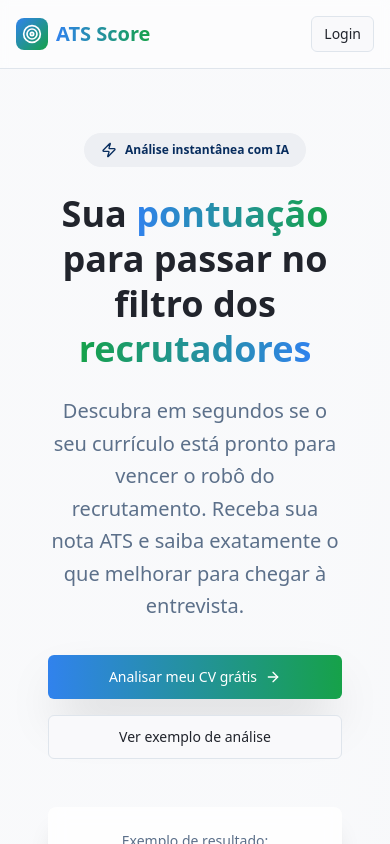
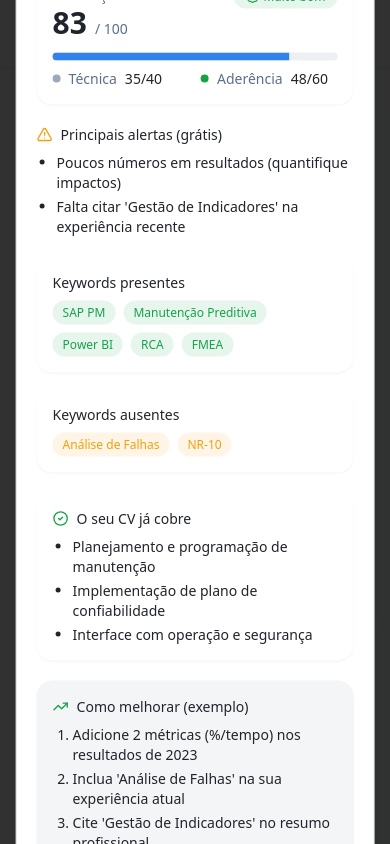
Before and after one commit to litzafontana/ats-score-cv, a React (Vite) app: page / in a window 390 px wide. Both pictures are taken after a click on the button "Ver exemplo de análise". Shown: the top 844 px of the page. Built offline with nearby package versions, Linux system fonts and the light colour scheme.

Commit message:
Add ATS example modal
Add `ExampleAnalysisModal` component to the homepage, replacing the existing "See an example analysis" button. The modal is designed to be responsive and visually consistent with the hero section.

```diff
--- /dev/null
+++ b/src/components/ExampleAnalysisModal.tsx
@@ -0,0 +1,149 @@
+import { useState } from "react";
+import { CheckCircle2, AlertTriangle, BadgeCheck, Sparkles, TrendingUp } from "lucide-react";
+import { Dialog, DialogContent, DialogHeader, DialogTitle } from "@/components/ui/dialog";
+import { Button } from "@/components/ui/button";
+import { Progress } from "@/components/ui/progress";
+import { Card, CardContent } from "@/components/ui/card";
+
+export default function ExampleAnalysisModal() {
+  const [open, setOpen] = useState(false);
+
+  const data = {
+    nota_final: 83,
+    pontuacao_tecnica: 35,
+    pontuacao_aderencia: 48,
+    classificacao: "Muito bom",
+    alertas: [
+      "Poucos números em resultados (quantifique impactos)",
+      "Falta citar 'Gestão de Indicadores' na experiência recente",
+    ],
+    palavras_chave_ok: ["SAP PM", "Manutenção Preditiva", "Power BI", "RCA", "FMEA"],
+    palavras_chave_faltando: ["Análise de Falhas", "NR-10"],
+    responsabilidades_espelhadas: [
+      "Planejamento e programação de manutenção",
+      "Implementação de plano de confiabilidade",
+      "Interface com operação e segurança",
+    ],
+    recomendacoes: [
+      "Adicione 2 métricas (%/tempo) nos resultados de 2023",
+      "Inclua 'Análise de Falhas' na sua experiência atual",
+      "Cite 'Gestão de Indicadores' no resumo profissional",
+    ],
+  } as const;
+
+  return (
+    <div className="w-full">
+      <Button
+        onClick={() => setOpen(true)}
+        variant="outline"
+        size="lg"
+      >
+        <Sparkles className="mr-2 h-4 w-4 text-accent" /> Ver exemplo de análise
+      </Button>
+
+      <Dialog open={open} onOpenChange={setOpen}>
+        <DialogContent className="sm:max-w-2xl w-[92vw] rounded-2xl p-0 overflow-hidden bg-card text-card-foreground shadow-xl">
+          <DialogHeader className="border-b p-5">
+            <DialogTitle className="text-xl">Exemplo de Resultado ATS</DialogTitle>
+          </DialogHeader>
+
+          <div className="p-5 space-y-5">
+            <Card className="shadow-sm rounded-2xl border-0 bg-card">
+              <CardContent className="p-4">
+                <div className="flex items-start justify-between gap-4">
+                  <div>
+                    <p className="text-sm text-muted-foreground">Pontuação ATS</p>
+                    <div className="flex items-baseline gap-2">
+                      <span className="text-3xl font-semibold">{data.nota_final}</span>
+                      <span className="text-sm text-muted-foreground">/ 100</span>
+                    </div>
+                  </div>
+                  <span className="inline-flex items-center gap-1 rounded-full bg-success/10 text-success text-xs font-medium px-3 py-1">
+                    <BadgeCheck className="h-3.5 w-3.5" /> {data.classificacao}
+                  </span>
+                </div>
+                <div className="mt-3">
+                  <Progress value={data.nota_final} className="h-2" />
+                  <div className="mt-2 grid grid-cols-2 gap-3 text-sm text-muted-foreground">
+                    <div className="flex items-center gap-2">
+                      <span className="inline-block h-2 w-2 rounded-full bg-muted-foreground/60" />
+                      Técnica <span className="font-medium text-foreground">{data.pontuacao_tecnica}/40</span>
+                    </div>
+                    <div className="flex items-center gap-2">
+                      <span className="inline-block h-2 w-2 rounded-full bg-accent" />
+                      Aderência <span className="font-medium text-foreground">{data.pontuacao_aderencia}/60</span>
+                    </div>
+                  </div>
+                </div>
+              </CardContent>
+            </Card>
+
+            <div className="space-y-2">
+              <div className="flex items-center gap-2 text-sm font-medium text-foreground">
+                <AlertTriangle className="h-4 w-4 text-warning" /> Principais alertas (grátis)
+              </div>
+              <ul className="list-disc pl-5 text-sm text-foreground space-y-1">
+                {data.alertas.map((a) => (
+                  <li key={a}>{a}</li>
+                ))}
+              </ul>
+            </div>
+
+            <div className="grid sm:grid-cols-2 gap-4">
+              <Card className="rounded-2xl shadow-sm border-0">
+                <CardContent className="p-4">
+                  <p className="text-sm font-medium text-foreground mb-2">Keywords presentes</p>
+                  <div className="flex flex-wrap gap-2">
+                    {data.palavras_chave_ok.map((k) => (
+                      <span key={k} className="text-xs rounded-full bg-success/10 text-success px-2.5 py-1">{k}</span>
+                    ))}
+                  </div>
+                </CardContent>
+              </Card>
+              <Card className="rounded-2xl shadow-sm border-0">
+                <CardContent className="p-4">
+                  <p className="text-sm font-medium text-foreground mb-2">Keywords ausentes</p>
+                  <div className="flex flex-wrap gap-2">
+                    {data.palavras_chave_faltando.map((k) => (
+                      <span key={k} className="text-xs rounded-full bg-warning/10 text-warning px-2.5 py-1">{k}</span>
+                    ))}
+                  </div>
+                </CardContent>
+              </Card>
+            </div>
+
+            <Card className="rounded-2xl shadow-sm border-0">
+              <CardContent className="p-4">
+                <div className="flex items-center gap-2 text-sm font-medium text-foreground mb-2">
+                  <CheckCircle2 className="h-4 w-4 text-accent" /> O seu CV já cobre
+                </div>
+                <ul className="grid sm:grid-cols-2 gap-x-6 gap-y-1 text-sm text-foreground list-disc pl-5">
+                  {data.responsabilidades_espelhadas.map((r) => (
+                    <li key={r}>{r}</li>
+                  ))}
+                </ul>
+              </CardContent>
+            </Card>
+
+            <Card className="rounded-2xl shadow-sm border-0 bg-muted">
+              <CardContent className="p-4">
+                <div className="flex items-center gap-2 text-sm font-medium text-foreground mb-2">
+                  <TrendingUp className="h-4 w-4 text-success" /> Como melhorar (exemplo)
+                </div>
+                <ol className="list-decimal pl-5 text-sm text-foreground space-y-1">
+                  {data.recomendacoes.map((r) => (
+                    <li key={r}>{r}</li>
+                  ))}
+                </ol>
+                <div className="mt-3 flex items-center justify-between">
+                  <p className="text-xs text-muted-foreground">A versão completa inclui plano de ação detalhado + relatório PDF.</p>
+                  <Button onClick={() => setOpen(false)} className="rounded-xl">Começar minha análise</Button>
+                </div>
+              </CardContent>
+            </Card>
+          </div>
+        </DialogContent>
+      </Dialog>
+    </div>
+  );
+}
--- a/src/pages/Index.tsx
+++ b/src/pages/Index.tsx
@@ -1,5 +1,6 @@
 import { DiagnosticForm } from "@/components/DiagnosticForm";
 import { ScoreProgress } from "@/components/ScoreProgress";
+import ExampleAnalysisModal from "@/components/ExampleAnalysisModal";
 import { Button } from "@/components/ui/button";
 import { Badge } from "@/components/ui/badge";
 import { Card, CardContent } from "@/components/ui/card";
@@ -62,9 +63,7 @@ const Index = () => {
               Analisar meu CV grátis
               <ArrowRight className="h-5 w-5" />
             </Button>
-            <Button variant="outline" size="lg">
-              Ver exemplo de análise
-            </Button>
+            <ExampleAnalysisModal />
           </div>
 
           {/* Preview Score Card */}
```
